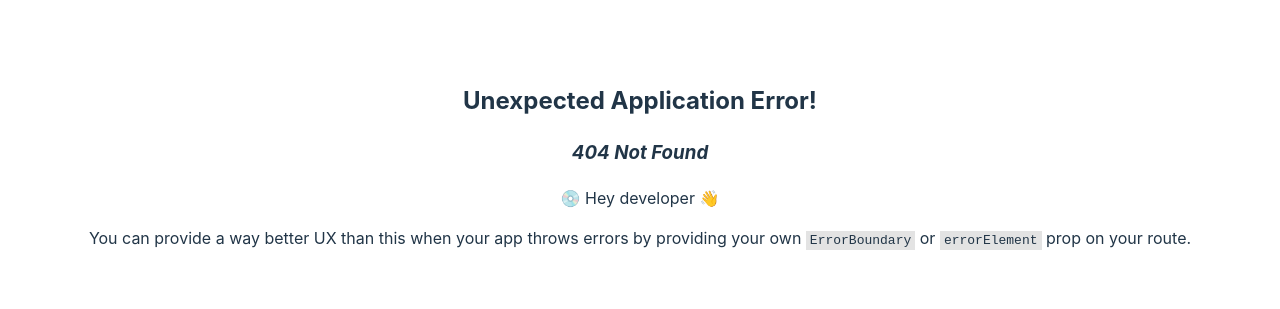
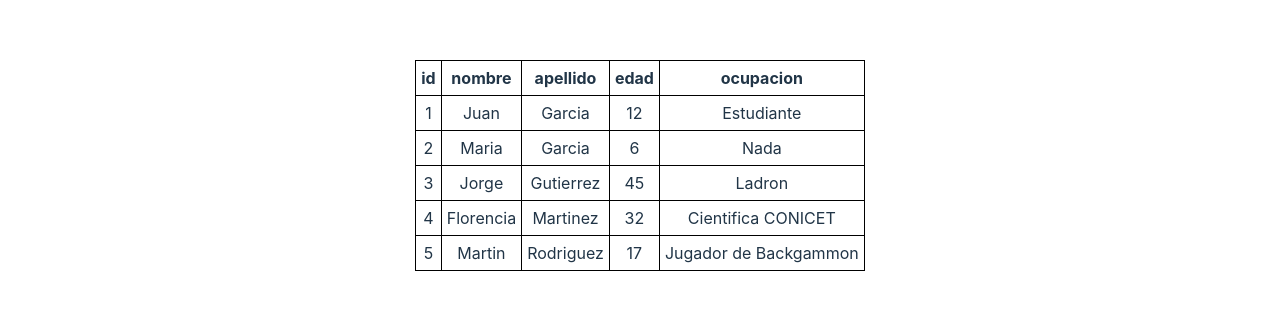
Before and after one commit to santiagotrini/react-2023, a React (Vite) app: page /tabla in a window 1280 px wide. Before the commit this address had no page. Shown: the part 235-544 px from the top of the page. Built offline with nearby package versions, Linux system fonts and the light colour scheme.

Commit message:
agrega ejercicio 23, 21 y ejemplo de contador (31)

```diff
--- /dev/null
+++ b/src/21-tabla/Tabla.jsx
@@ -0,0 +1,24 @@
+function Tabla(props) {
+  const { datos } = props;
+  const encabezados = Object.keys(datos[0]);
+  console.log(encabezados);
+
+  return (
+    <table>
+      <thead>
+        <tr>
+          {encabezados.map(i => <th key={i}>{i}</th>)}
+        </tr>
+      </thead>
+      <tbody>
+        {datos.map(dato =>
+        <tr key={dato.id}>
+          {encabezados.map(key => <td key={dato[key]}>{dato[key]}</td>)}
+        </tr>
+        )}
+      </tbody>
+    </table>
+  );
+}
+
+export default Tabla;
--- /dev/null
+++ b/src/23-pokemon/Pokemon.jsx
@@ -0,0 +1,64 @@
+const url = 'https://pokeapi.co/api/v2/pokemon/?limit=151';
+import { useState, useEffect } from 'react';
+
+function Pokemon(props) {
+
+    useEffect(() => {
+        fetch(url)
+        .then(res => res.json())
+        .then(data => {
+            // console.log(data.results);
+            setData(data.results);
+        });
+        }, []);
+
+  const [data, setData] = useState([]);
+  const [pokemon, setPokemon] = useState('pikachu');
+  const [pokemonInfo, setPokemonInfo] = useState({
+      name: 'pikachu',
+      id: 25,
+      img: 'https://raw.githubusercontent.com/PokeAPI/sprites/master/sprites/pokemon/other/dream-world/25.svg'
+  });
+
+
+
+
+
+  function handleChange(e) {
+    setPokemon(e.target.value);
+    let filteredArray = data.filter(el => el.name === e.target.value);
+    if (filteredArray.length > 0) {
+
+      let pokemonUrl = filteredArray[0].url;
+      fetch(pokemonUrl)
+        .then(res => res.json())
+        .then(data => {
+          let newPokemonInfo = {
+            name: data.name,
+            id: data.id,
+            img: data.sprites.other.dream_world.front_default
+          };
+
+          setPokemonInfo(newPokemonInfo);
+        })
+
+    }
+
+
+  }
+
+  return (
+    <div>
+      <input
+        onChange={handleChange}
+        value={pokemon}
+        type="text"
+      />
+      <h1>{pokemonInfo.name}</h1>
+      <p>{pokemonInfo.id}</p>
+      <img src={pokemonInfo.img} />
+    </div>
+  );
+}
+
+export default Pokemon;
--- /dev/null
+++ b/src/31-contador/Contador.jsx
@@ -0,0 +1,20 @@
+import { useState } from 'react';
+function Contador(props) {
+
+  let [clicks, setClicks] = useState(0);
+
+  function handleClick() {
+    setClicks(clicks + 1); // esto se ejecuta de manera asincrona
+    // console.log(clicks);
+  }
+
+  return (
+    <>
+      <h2>El ejemplo mas simple posible de <code>useState</code></h2>
+      <button onClick={handleClick}>Contar</button>
+      <h1>{clicks}</h1>
+    </>
+  );
+}
+
+export default Contador;
--- a/src/App.jsx
+++ b/src/App.jsx
@@ -7,6 +7,9 @@ function App() {
       <button><a href="/clock">Reloj</a></button>
       <button><a href="/stopwatch">Cronometro</a></button>
       <button><a href="/random">Random</a></button>
+      <button><a href="/tabla">Tabla</a></button>
+      <button><a href="/pokemon">Pokemon</a></button>
+      <button><a href="/contador">Contador</a></button>
     </>
   )
 }
--- /dev/null
+++ b/src/datos.js
@@ -0,0 +1,57 @@
+const datos = [
+  {
+    id: 1,
+    nombre: 'Juan',
+    apellido: 'Garcia',
+    edad: 12,
+    ocupacion: 'Estudiante'
+  },
+  {
+    id: 2,
+    nombre: 'Maria',
+    apellido: 'Garcia',
+    edad: 6,
+    ocupacion: 'Nada'
+  },
+  {
+    id: 3,
+    nombre: 'Jorge',
+    apellido: 'Gutierrez',
+    edad: 45,
+    ocupacion: 'Ladron'
+  },
+  {
+    id: 4,
+    nombre: 'Florencia',
+    apellido: 'Martinez',
+    edad: 32,
+    ocupacion: 'Cientifica CONICET'
+  },
+  {
+    id: 5,
+    nombre: 'Martin',
+    apellido: 'Rodriguez',
+    edad: 17,
+    ocupacion: 'Jugador de Backgammon'
+  }
+];
+
+// const datos = [
+//   {
+//     id: 1,
+//     nombre: 'Manzana',
+//     cant: '20kg'
+//   },
+//   {
+//     id: 2,
+//     nombre: 'Papas',
+//     cant: '60kg'
+//   },
+//   {
+//     id: 3,
+//     nombre: 'Cebolla',
+//     cant: '150kg'
+//   },
+// ];
+
+export default datos;
--- a/src/index.css
+++ b/src/index.css
@@ -12,6 +12,12 @@
   -webkit-font-smoothing: antialiased;
   -moz-osx-font-smoothing: grayscale;
   -webkit-text-size-adjust: 100%;
+}
+
+table, th, td {
+  border: 1px solid black;
+  border-collapse: collapse;
+  padding: 5px;
 }
 
 a {
```
Also changed, not shown: src/main.jsx (+16 -0 lines).
